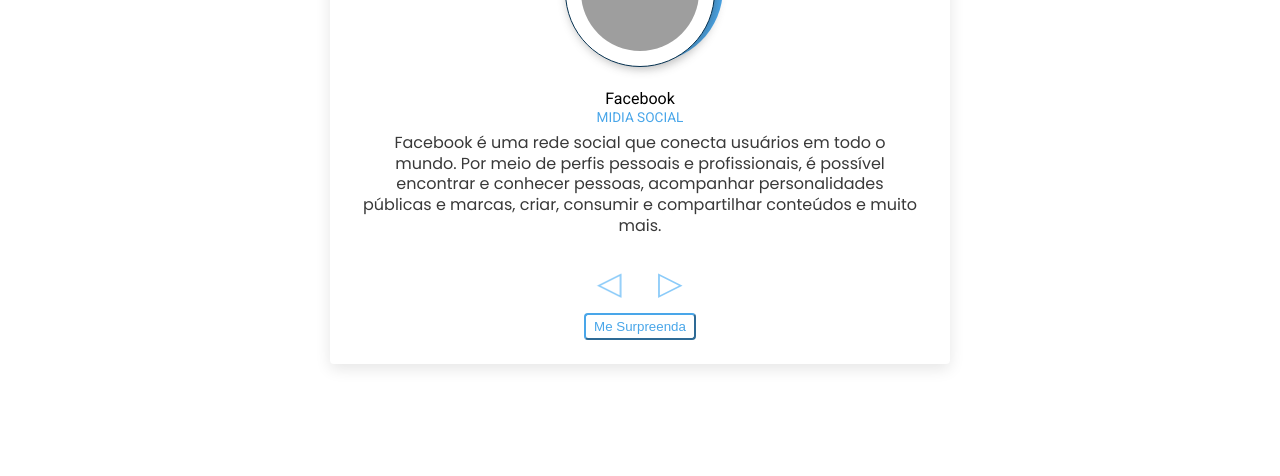
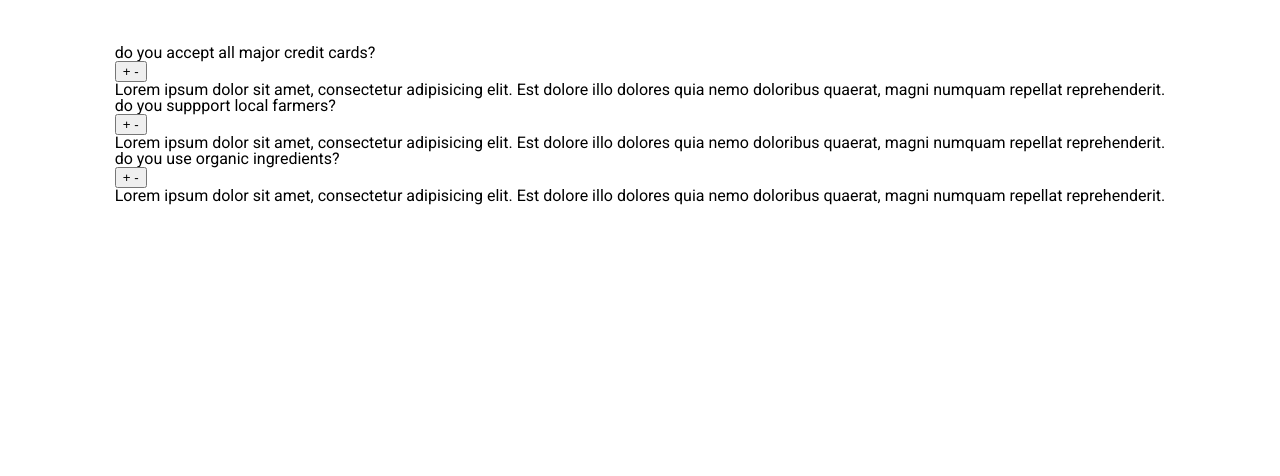
Before and after one commit to Edio-Goncalves/depoimento-perguntas_frequentes, a plain HTML site: page index.html in a window 1280 px wide. Shown: the part 324-800 px from the top of the page. Drawn offline with Linux system fonts and the light colour scheme; grey boxes are pictures that could not be loaded.

Commit message:
Create the html of the general question

```diff
--- a/css/main-wrapper.css
+++ b/css/main-wrapper.css
@@ -1,3 +1,8 @@
 .main-wrapper {
-  min-height: 100vh;
+  /* min-height: 100vh; */
+  display: flex;
+  flex-direction: column;
 }
+.main-testimony {
+  display: none;
+}
--- a/index.html
+++ b/index.html
@@ -9,7 +9,7 @@
     <link rel="preconnect" href="https://fonts.googleapis.com" />
     <link rel="preconnect" href="https://fonts.gstatic.com" crossorigin />
     <link
-      href="https://fonts.googleapis.com/css2?family=Orbitron:wght@400;500;700;900&family=Poppins:wght@400;500;700&family=Roboto:wght@400;500;700&family=Work+Sans:wght@300;500;700&display=swap"
+      href="https://fonts.googleapis.com/css2?family=Great+Vibes&family=Orbitron:wght@400;500;700;900&family=Poppins:wght@400;500;700&family=Roboto:wght@400;500;700&family=Work+Sans:wght@300;500;700&display=swap"
       rel="stylesheet"
     />
     <link rel="stylesheet" href="/css/reset.css" />
@@ -40,16 +40,83 @@
             ex voluptatibus impedit.
           </p>
           <div class="button-container">
-            <button class="prev-btn">
-              <i class="fas fa-chevron-left">▷</i>
-            </button>
-            <button class="next-btn">
-              <i class="fas fa-chevron-right">▷</i>
-            </button>
+            <button class="prev-btn">▷</button>
+            <button class="next-btn">▷</button>
           </div>
           <button class="random-btn">me surpreenda</button>
         </article>
       </section>
+
+      <section class="questions">
+        <div class="title">
+          <h2>general questions</h2>
+        </div>
+        <!-- title -->
+        <!-- questions -->
+        <div class="section-center">
+          <!-- single question -->
+          <article class="question">
+            <!-- question title -->
+            <div class="question-title">
+              <p>do you accept all major credit cards?</p>
+              <button type="button" class="question-btn">
+                <span class="plus-icon">+</span>
+                <span class="minus-icon">-</span>
+              </button>
+            </div>
+            <!-- question text -->
+            <div class="question-text">
+              <p>
+                Lorem ipsum dolor sit amet, consectetur adipisicing elit. Est
+                dolore illo dolores quia nemo doloribus quaerat, magni numquam
+                repellat reprehenderit.
+              </p>
+            </div>
+          </article>
+          <!-- end of single question -->
+          <!-- single question -->
+          <article class="question">
+            <!-- question title -->
+            <div class="question-title">
+              <p>do you suppport local farmers?</p>
+              <button type="button" class="question-btn">
+                <span class="plus-icon">+</span>
+                <span class="minus-icon">-</span>
+              </button>
+            </div>
+            <!-- question text -->
+            <div class="question-text">
+              <p>
+                Lorem ipsum dolor sit amet, consectetur adipisicing elit. Est
+                dolore illo dolores quia nemo doloribus quaerat, magni numquam
+                repellat reprehenderit.
+              </p>
+            </div>
+          </article>
+          <!-- end of single question -->
+          <!-- single question -->
+          <article class="question">
+            <!-- question title -->
+            <div class="question-title">
+              <p>do you use organic ingredients?</p>
+              <!-- button -->
+              <button type="button" class="question-btn">
+                <span class="plus-icon">+</span>
+                <span class="minus-icon">-</span>
+              </button>
+            </div>
+            <!-- question text -->
+            <div class="question-text">
+              <p>
+                Lorem ipsum dolor sit amet, consectetur adipisicing elit. Est
+                dolore illo dolores quia nemo doloribus quaerat, magni numquam
+                repellat reprehenderit.
+              </p>
+            </div>
+          </article>
+          <!-- end of single question -->
+        </div>
+      </section>
     </main>
   </body>
 </html>
```
